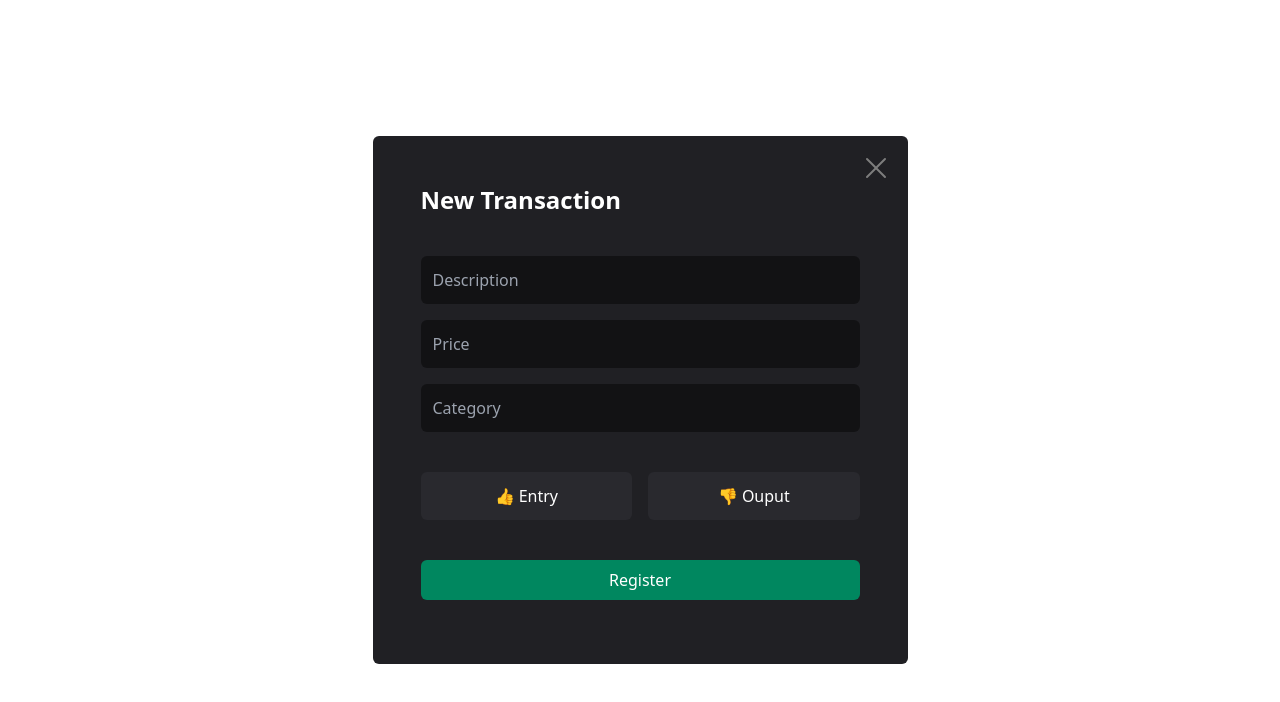
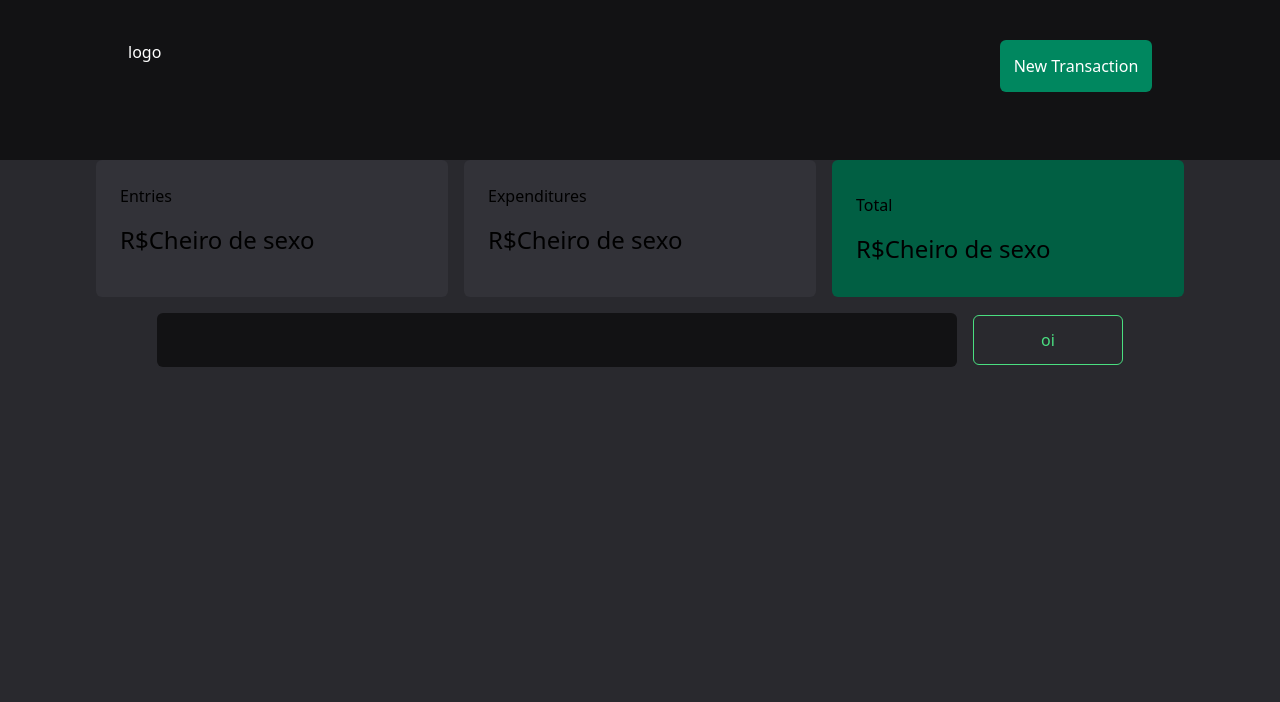
Before and after one commit to gustavobaltazar/expenses-incomes, a React (Vite) app in the folder client/: page / in a window 1280 px wide. Shown: the top 702 px of the page. Built offline with nearby package versions, Linux system fonts and the light colour scheme.

Commit message:
feat: dashboard page

```diff
--- a/client/src/App.tsx
+++ b/client/src/App.tsx
@@ -1,11 +1,41 @@
-
 function App() {
-
   return (
-    <div className="">
-      <div><h1 className="text-red-500 text-2xl">oi</h1></div>
+    <div>
+      <div className="h-[20vh] bg-header_background flex justify-center">
+        <div className="flex flex-row justify-between w-[80vw] mt-[5vh]">
+          <span className="text-white">logo</span>
+          <button className="bg-buttonregister_background text-white rounded-md w-[152px] h-[52px]">
+            New Transaction
+          </button>
+        </div>
+      </div>
+      <div className="bg-main_background h-[80vh] w-[100vw]">
+        <div className="flex flex-row justify-center items-center gap-4">
+          <div className="flex flex-col p-6 gap-4 w-[352px] h-[137px] rounded-md bg-card_background">
+            <span>Entries</span>
+            <span className="text-2xl">R$Cheiro de sexo</span>
+          </div>
+          <div className="flex flex-col p-6 gap-4 w-[352px] h-[137px] rounded-md bg-card_background">
+            <span>Expenditures</span>
+            <span className="text-2xl">R$Cheiro de sexo</span>
+          </div>
+          <div className="flex flex-col p-6 gap-4 w-[352px] h-[137px] rounded-md bg-green_card justify-center">
+            <span>Total</span>
+            <span className="text-2xl">R$Cheiro de sexo</span>
+          </div>
+        </div>
+        <div className="flex flex-row justify-center items-center gap-4 p-4">
+          <input
+            className="w-[800px] h-[54px] rounded-md bg-header_background"
+            type="text"
+          />
+          <button className="w-[150px] h-[50px] flex items-center justify-center border border-green-400 rounded-md">
+            <span className="text-green-400">oi</span>
+          </button>
+        </div>
+      </div>
     </div>
-  )
+  );
 }
 
-export default App
+export default App;
--- a/client/src/components/NewTransactionModal.tsx
+++ b/client/src/components/NewTransactionModal.tsx
@@ -45,10 +45,10 @@ export function NewTransactionModal() {
         </div>
         <div className="flex justify-center items-center p-0 gap-4 flex-row">
           <button className="bg-button_background rounded-md w-[211.5px] py-3 text-white">
-            👍 Entry
+            👍 Income
           </button>
           <button className="bg-button_background rounded-md w-[211.5px] py-3 text-white">
-            👎 Ouput
+            👎 Expenditure
           </button>
         </div>
         <div className="flex justify-center items-center gap-2.5 ">
--- a/client/src/main.tsx
+++ b/client/src/main.tsx
@@ -1,13 +1,12 @@
-import React from 'react'
-import ReactDOM from 'react-dom/client'
-import App from './App.tsx'
-import { NewTransactionModal } from './components/NewTransactionModal'
-import './index.css'
+import React from "react";
+import ReactDOM from "react-dom/client";
+import App from "./App.tsx";
+// import { NewTransactionModal } from "./components/NewTransactionModal";
+import "./index.css";
 
-
-ReactDOM.createRoot(document.getElementById('root') as HTMLElement).render(
+ReactDOM.createRoot(document.getElementById("root") as HTMLElement).render(
   <React.StrictMode>
-    <NewTransactionModal />
-    {/* < App /> */}
-  </React.StrictMode>,
-)
+    {/* <NewTransactionModal /> */}
+    <App />
+  </React.StrictMode>
+);
--- a/client/tailwind.config.js
+++ b/client/tailwind.config.js
@@ -8,6 +8,10 @@ export default {
         input_background: "#121214",
         button_background: "#29292E",
         buttonregister_background: "#00875F",
+        header_background: "#121214",
+        main_background: "#29292E",
+        card_background: "#323238",
+        green_card: "#015F43",
       },
     },
   },
```
